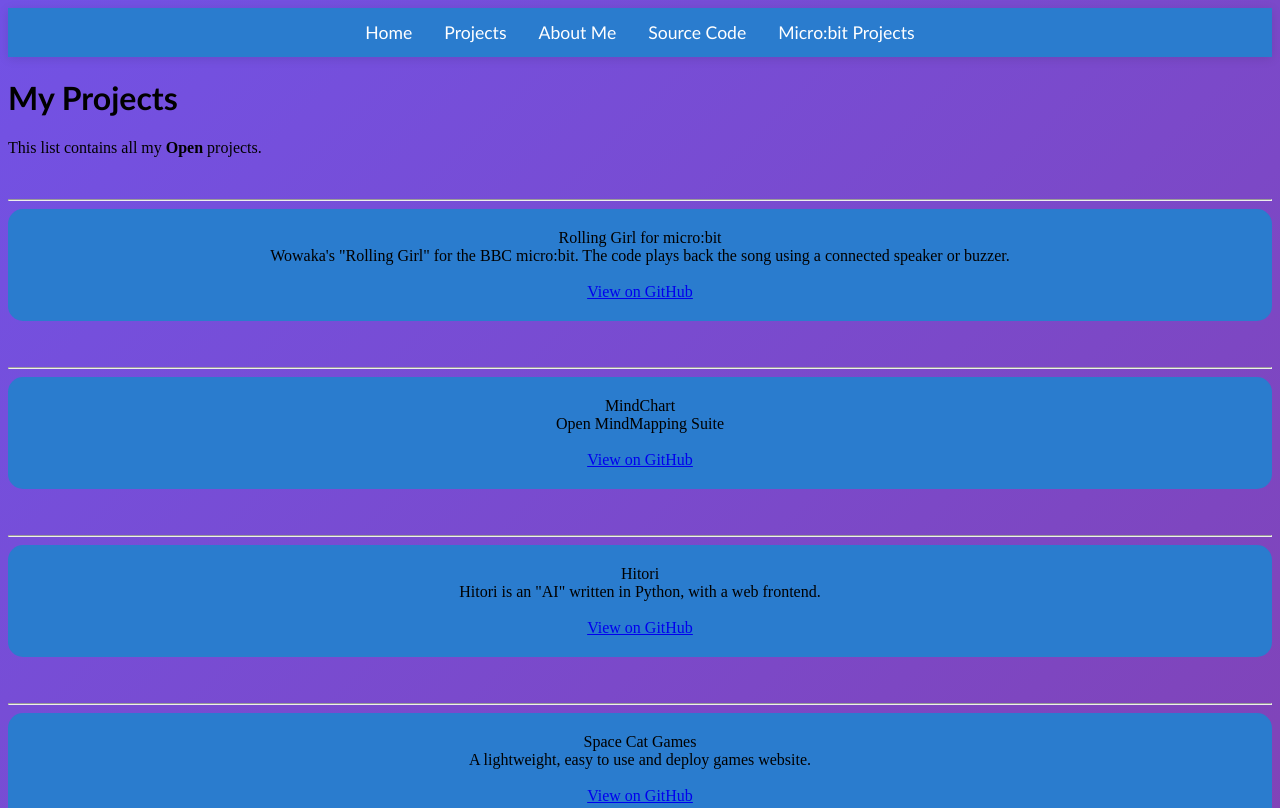
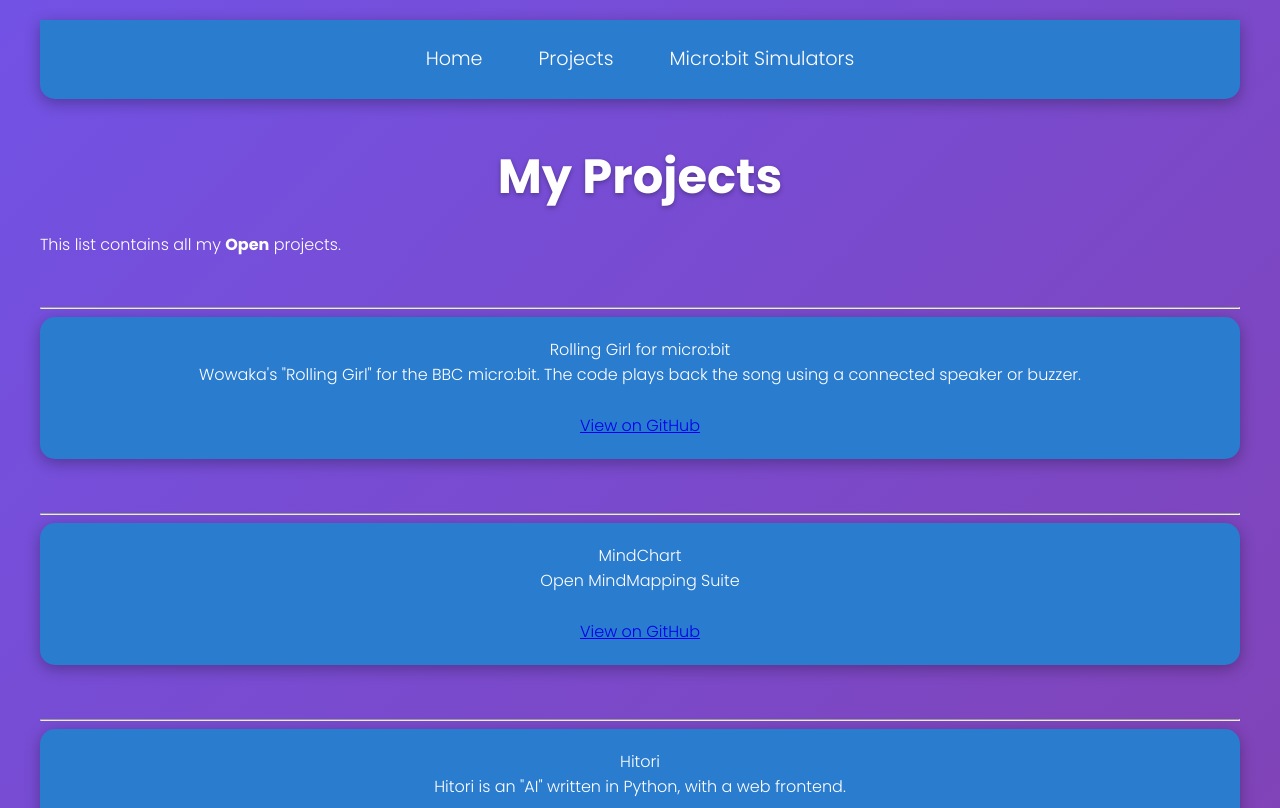
Before and after one commit to meowcat767/meowcat767.github.io, a website: page project-directory.html in a window 1280 px wide. Shown: the top 808 px of the page. Drawn offline with nearby package versions, Linux system fonts and the light colour scheme.

Commit message:
OH YEAH ITS LOOKING SICK

```diff
--- a/project-directory.html
+++ b/project-directory.html
@@ -13,9 +13,7 @@
    <div class="topnav">
       <a href="index.html">Home</a>
       <a href="project-directory.html">Projects</a>
-      <a href="about.html">About Me</a>
-      <a href="opensource.html">Source Code</a>
-      <a href="microbits.html">Micro:bit Projects</a>
+      <a href="microbits.html">Micro:bit Simulators</a>
     </div>
     <h1 class="header">My Projects</h1>
     <p class="subheader">This list contains all my <strong>Open</strong> projects.</p>
--- a/style.css
+++ b/style.css
@@ -1,24 +1,57 @@
+/* Import Google Fonts */
+@import url('https://fonts.googleapis.com/css2?family=Poppins:wght@300;500;700&display=swap');
+
 /* Main Styles */
 html {
   height: 100%;
   width: 100%;
+  font-family: 'Poppins', sans-serif;
+  scroll-behavior: smooth;
+  box-sizing: border-box;
 }
-h1{
-  color: rgb(0, 0, 0);
-  font-family: 'Trebuchet MS';
-}
-h2 {
-  font-family: 'Trebuchet MS';
-  color: rgb(0, 0, 0);
+*, *:before, *:after {
+  box-sizing: inherit;
 }
 body{
   background: linear-gradient(135deg, #7252e5 0%, #ac1832 100%);
   background-size: 400% 400%;
   animation: animationName 13s ease infinite;
+  margin: 0;
+  padding: 20px 40px;
+  color: #fff;
+  min-height: 100vh;
+  line-height: 1.6;
+  font-weight: 300;
+}
+h1{
+  color: #fff;
+  font-weight: 700;
+  font-size: 3rem;
+  margin-bottom: 0.5rem;
+  text-align: center;
+  text-shadow: 0 2px 5px rgba(0,0,0,0.3);
+}
+h2 {
+  font-weight: 500;
+  color: #eee;
+  font-size: 2rem;
+  margin-bottom: 1rem;
+  text-align: center;
+  text-shadow: 0 1px 3px rgba(0,0,0,0.2);
 }
 button{
-  background-color: blue;
-  font-family: 'Trebuchet MS';
+  background-color: #3498db;
+  border: none;
+  border-radius: 6px;
+  color: white;
+  padding: 10px 20px;
+  font-family: 'Poppins', sans-serif;
+  font-weight: 500;
+  cursor: pointer;
+  transition: background-color 0.3s ease;
+}
+button:hover {
+  background-color: #2980b9;
 }
 
 /* Navigation */
@@ -30,8 +63,11 @@
   position: sticky;
   top: 0;
   z-index: 100;
-  box-shadow: 0 2px 10px rgba(0, 0, 0, 0.1);
-  font-family: 'Trebuchet MS';
+  box-shadow: 0 4px 15px rgba(0, 0, 0, 0.3);
+  font-family: 'Poppins', sans-serif;
+  border-radius: 0 0 15px 15px;
+  margin-bottom: 40px;
+  padding: 10px 0;
 }
 
 
@@ -39,26 +75,27 @@
   display: block;
   color: white;
   text-align: center;
-  padding: 14px 16px;
+  padding: 14px 20px;
   text-decoration: none;
-  font-size: 1.1rem;
-  transition: all 0.3s ease;
-  font-family: 'Trebuchet MS';
+  font-size: 1.2rem;
+  transition: background-color 0.3s ease, color 0.3s ease;
+  font-family: 'Poppins', sans-serif;
+  border-radius: 8px;
+  margin: 0 8px;
 }
 
 .topnav a:hover {
-  background-color: #34495e;
-  color: white;
+  background-color: #1a4a8a;
+  color: #f0f0f0;
   text-decoration: none;
-   font-family: 'Trebuchet MS';
+  box-shadow: 0 0 8px rgba(255, 255, 255, 0.6);
 }
-
-
 
 .topnav a.active {
   background-color: #3498db;
   color: white;
-  font-family: 'Trebuchet MS';
+  font-family: 'Poppins', sans-serif;
+  box-shadow: 0 0 10px rgba(52, 152, 219, 0.7);
 }
 
 @keyframes fadeInUp {
@@ -83,4 +120,15 @@
   animation: fadeInUp 0.8s ease forwards;
   animation-delay: var(--animation-order, 0s);
   margin-bottom: 20px;
+  box-shadow: 0 4px 15px rgba(0, 0, 0, 0.3);
+  transition: transform 0.3s ease;
 }
+
+.project:hover {
+  transform: translateY(-5px);
+  box-shadow: 0 8px 25px rgba(0, 0, 0, 0.5);
+}
+
+.text-center {
+  text-align: center;
+}
```
Also changed, not shown: index.html (+3 -5 lines), microbits.html (+1 -3 lines).
